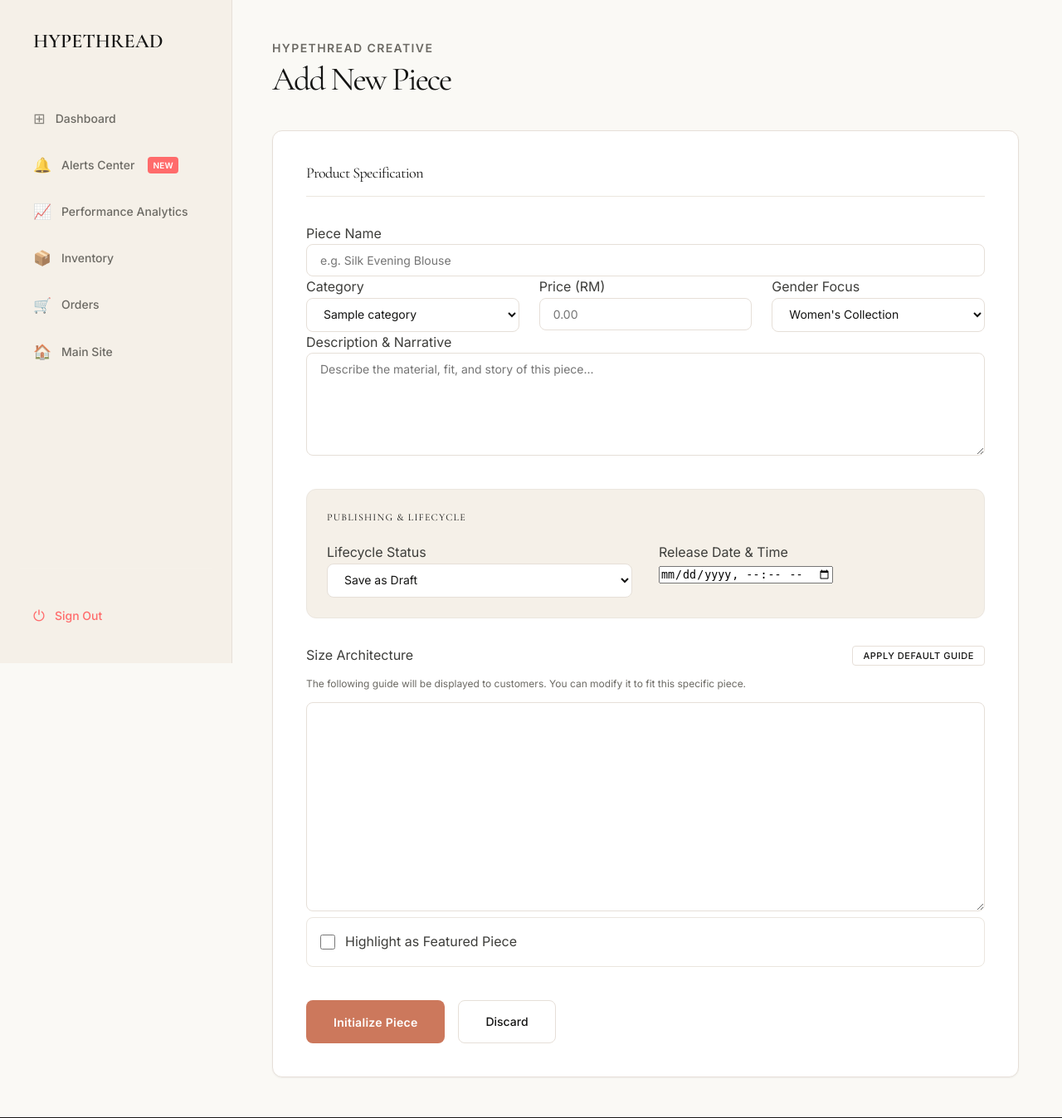
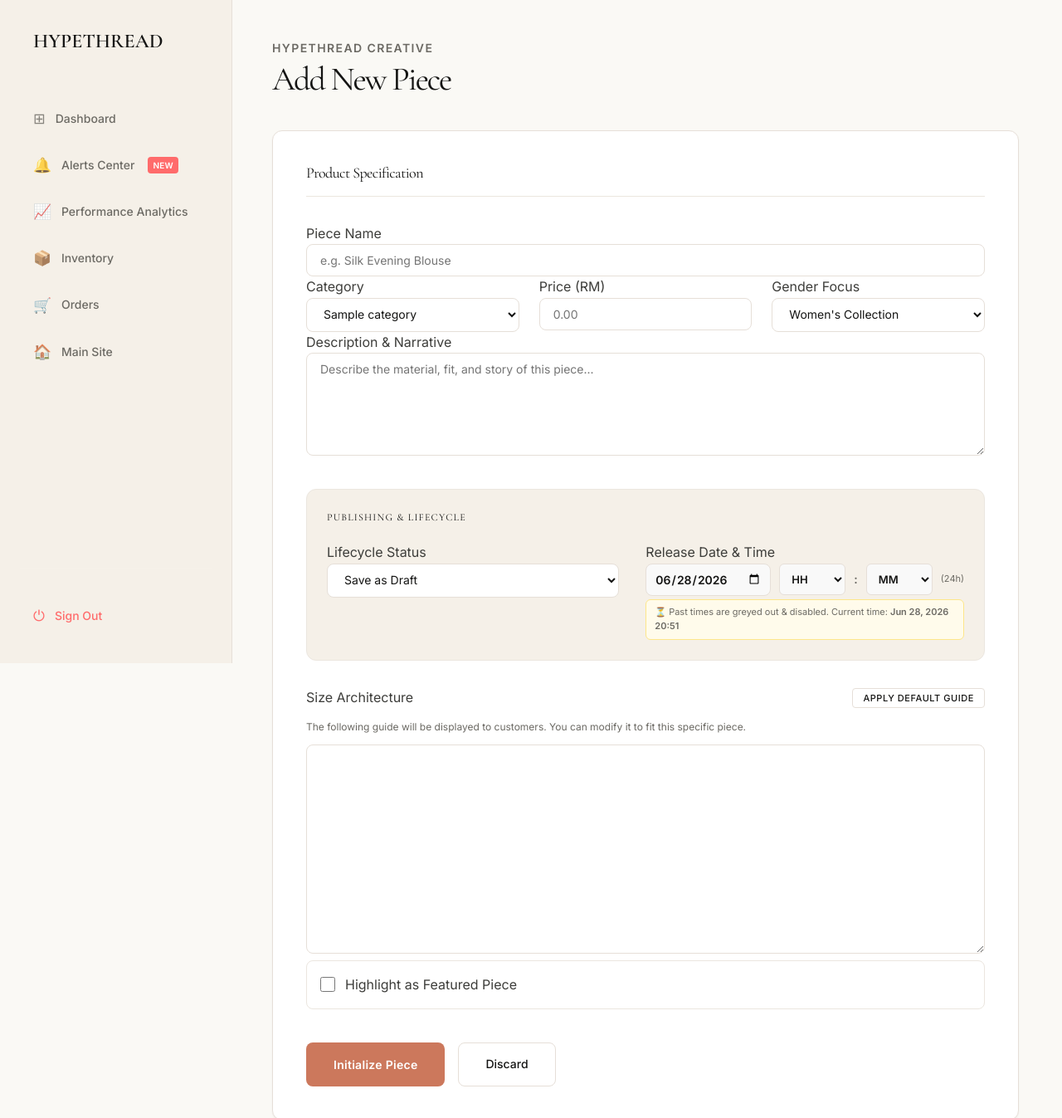
Before and after one commit to lryy78/fashion_store, a PHP site: page /fashion_store/manager/add_product.php in a window 1280 px wide. Shown: the part 91-1438 px from the top of the page at 83% size. Run offline with PHP 8.4, Linux system fonts and the light colour scheme; the visitor is signed in with stand-in values (Sample User, id 1); tables that the repository leaves empty hold one stand-in row (values such as "Sample post").

Commit message:
Unify add product with edit product: 24h date/time selects with greyed-out past options

```diff
--- a/manager/add_product.php
+++ b/manager/add_product.php
@@ -103,7 +103,25 @@ include $include_path . 'header.php';
                         </div>
                         <div class="form-group" style="margin: 0;">
                             <label class="form-label">Release Date & Time</label>
-                            <input type="datetime-local" name="publish_at" min="<?php echo $min_publish_at; ?>" value="<?php echo htmlspecialchars($_POST['publish_at'] ?? ''); ?>" class="form-input">
+                            <div style="display: flex; align-items: center; gap: 10px;">
+                                <input type="date" id="publish_date" name="publish_date" value="<?php echo date('Y-m-d'); ?>" class="form-input" style="background: #f9f9f9; font-weight: 600; flex: 1; padding: 9px 10px;" min="<?php echo date('Y-m-d'); ?>">
+                                <select id="publish_hour" name="publish_hour" style="padding: 9px 10px; border: 1px solid var(--colors-hairline); border-radius: 6px; font-size: 13px; background: #f9f9f9; font-weight: 600; width: 80px;">
+                                    <option value="">HH</option>
+                                    <?php for ($h = 0; $h <= 23; $h++): ?>
+                                        <option value="<?php echo sprintf('%02d', $h); ?>"><?php echo sprintf('%02d', $h); ?></option>
+                                    <?php endfor; ?>
+                                </select>
+                                <span style="font-size: 14px; font-weight: 600; color: var(--colors-muted);">:</span>
+                                <select id="publish_minute" name="publish_minute" style="padding: 9px 10px; border: 1px solid var(--colors-hairline); border-radius: 6px; font-size: 13px; background: #f9f9f9; font-weight: 600; width: 80px;">
+                                    <option value="">MM</option>
+                                    <?php for ($m = 0; $m <= 59; $m++): ?>
+                                        <option value="<?php echo sprintf('%02d', $m); ?>"><?php echo sprintf('%02d', $m); ?></option>
+                                    <?php endfor; ?>
+                                </select>
+                                <span style="font-size: 11px; color: var(--colors-muted); white-space: nowrap;">(24h)</span>
+                            </div>
+                            <input type="hidden" name="publish_at" id="publish_at" value="<?php echo htmlspecialchars($_POST['publish_at'] ?? ''); ?>">
+                            <div style="font-size: 11px; color: var(--colors-muted); margin-top: 4px; background: #fffbeb; border: 1px solid #fde68a; padding: 6px 10px; border-radius: 6px;">⏳ Past times are greyed out & disabled. Current time: <strong id="now-display"><?php echo date('M d, Y H:i'); ?></strong></div>
                         </div>
                     </div>
                 </div>
@@ -118,6 +136,80 @@ include $include_path . 'header.php';
                 </div>
 
                 <script>
+                const now = new Date();
+                const nowY = now.getFullYear();
+                const nowM = String(now.getMonth() + 1).padStart(2, '0');
+                const nowD = String(now.getDate()).padStart(2, '0');
+                const nowH = now.getHours();
+                const nowI = now.getMinutes();
+
+                function disablePastTimeOptions() {
+                    const dateInput = document.getElementById('publish_date');
+                    const hourSelect = document.getElementById('publish_hour');
+                    const minSelect = document.getElementById('publish_minute');
+
+                    if (!dateInput.value) return;
+
+                    const selectedDate = dateInput.value;
+                    const todayStr = nowY + '-' + nowM + '-' + nowD;
+
+                    Array.from(hourSelect.options).forEach(opt => opt.disabled = false);
+                    Array.from(minSelect.options).forEach(opt => opt.disabled = false);
+
+                    if (selectedDate < todayStr) {
+                        Array.from(hourSelect.options).forEach(opt => { if (opt.value) opt.disabled = true; });
+                        Array.from(minSelect.options).forEach(opt => { if (opt.value) opt.disabled = true; });
+                        hourSelect.style.opacity = '0.5';
+                        minSelect.style.opacity = '0.5';
+                        return;
+                    }
+
+                    hourSelect.style.opacity = '1';
+                    minSelect.style.opacity = '1';
+
+                    if (selectedDate === todayStr) {
+                        Array.from(hourSelect.options).forEach(function(opt) {
+                            if (opt.value && parseInt(opt.value) < nowH) {
+                                opt.disabled = true;
+                            }
+                        });
+
+                        const selHour = parseInt(hourSelect.value);
+                        Array.from(minSelect.options).forEach(function(opt) {
+                            if (opt.value && selHour === nowH && parseInt(opt.value) < nowI) {
+                                opt.disabled = true;
+                            }
+                        });
+                    }
+                }
+
+                function buildPublishAt() {
+                    const date = document.getElementById('publish_date').value;
+                    const hour = document.getElementById('publish_hour').value;
+                    const minute = document.getElementById('publish_minute').value;
+                    const hidden = document.getElementById('publish_at');
+
+                    if (date && hour && minute) {
+                        hidden.value = date + 'T' + hour + ':' + minute;
+                    } else {
+                        hidden.value = '';
+                    }
+                }
+
+                document.getElementById('publish_date').addEventListener('change', function() {
+                    disablePastTimeOptions();
+                    buildPublishAt();
+                });
+                document.getElementById('publish_hour').addEventListener('change', function() {
+                    disablePastTimeOptions();
+                    buildPublishAt();
+                });
+                document.getElementById('publish_minute').addEventListener('change', buildPublishAt);
+
+                disablePastTimeOptions();
+
+                setInterval(disablePastTimeOptions, 30000);
+
                 function applyDefaultGuide() {
                     const catSelect = document.querySelector('select[name="category_id"]');
                     const catName = catSelect.options[catSelect.selectedIndex].text.toLowerCase();
```
